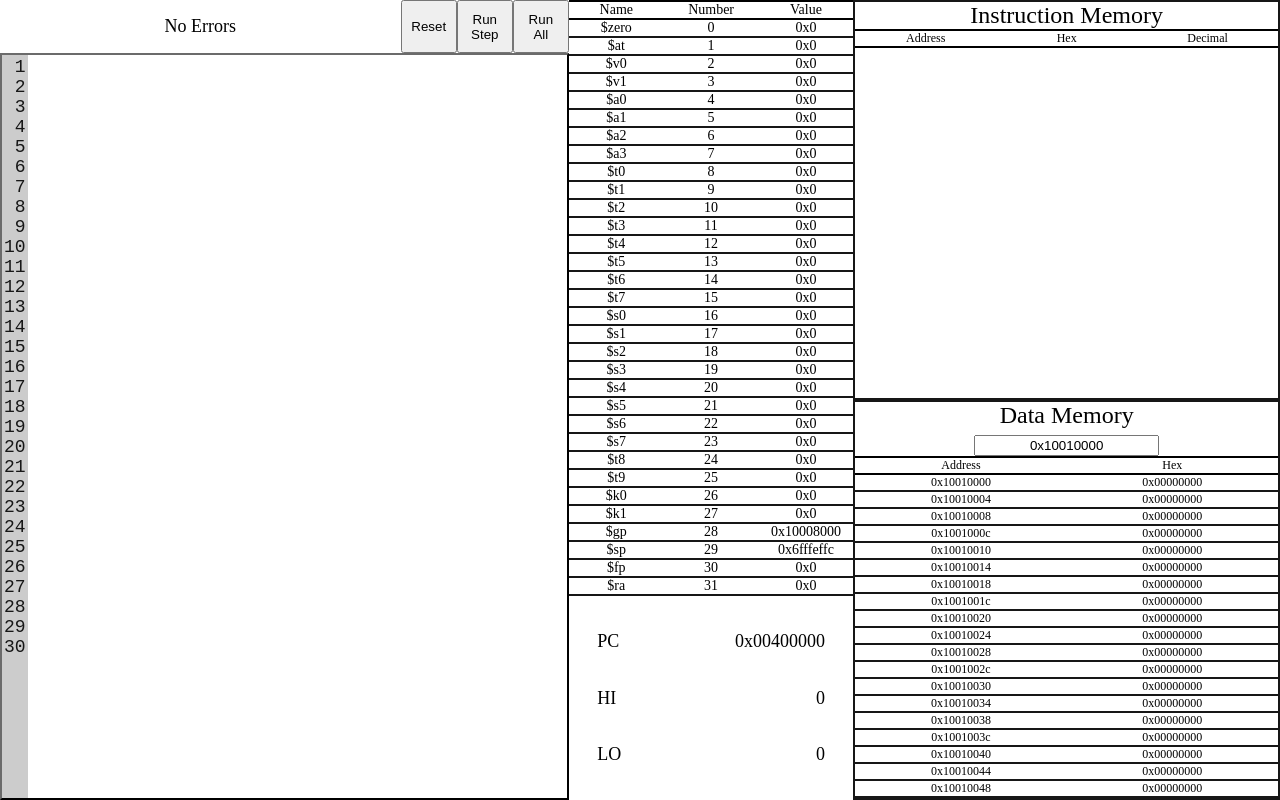
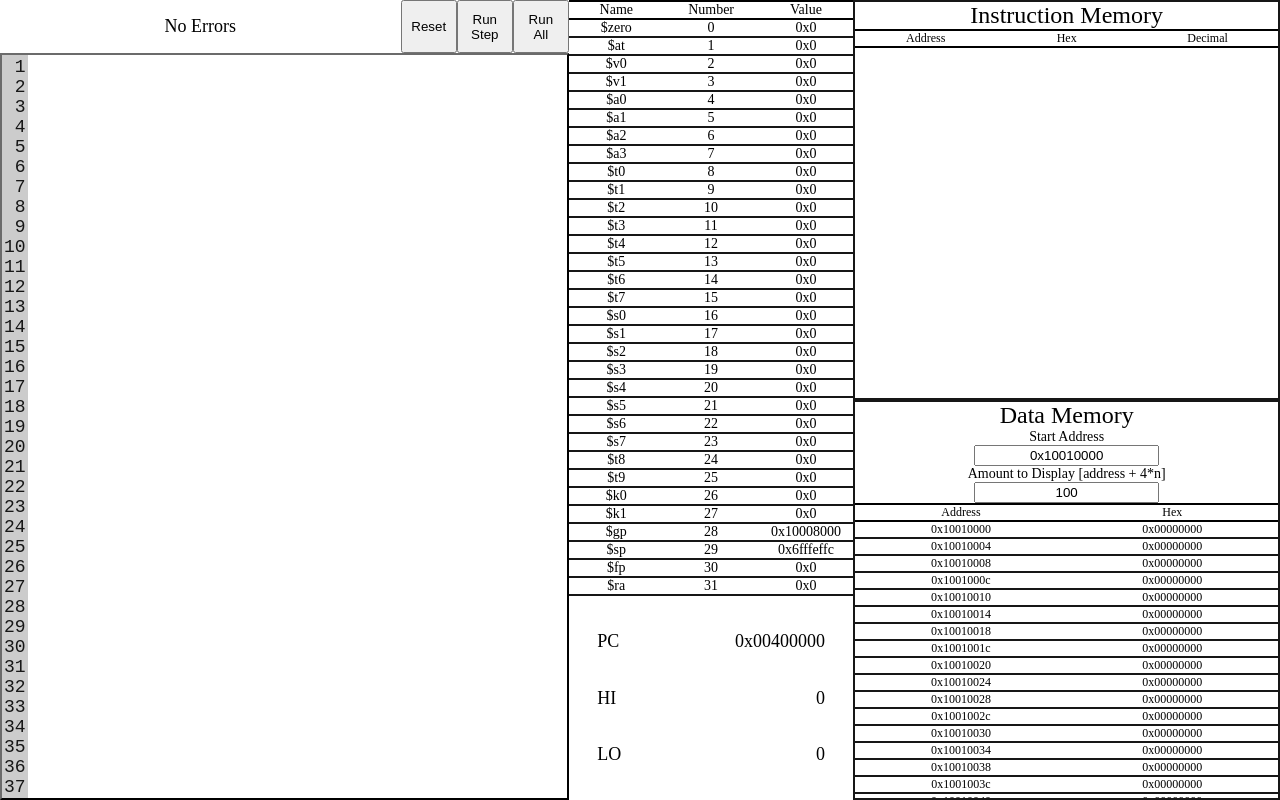
Before and after one commit to DorukSega/mips-interpreter, a plain HTML site: page index.html in a window 1280 px wide. Drawn offline with Linux system fonts and the light colour scheme.

Commit message:
visual changes

```diff
--- a/index.html
+++ b/index.html
@@ -49,9 +49,12 @@
                 </div>
             </div>
             <div class="inspace">
-                <div class="sect-label">
+                <div class="display-label">
                     <div>Data Memory</div>
-                    <input id="fromlines" type="text" value="0x10010000">
+                    <label for="fromlines" class="fromlines">Start Address</label>
+                    <input name="fromlines" id="fromlines" maxlength="10" type="text" value="0x10010000">
+                    <label for="fromlines" class="fromlines">Amount to Display [address + 4*n]</label>
+                    <input name="fromlines" id="tolines" maxlength="4" type="text" value="100">
                 </div>
                 <div id="data-mem">
                     <div class='head'><div>Address</div><div>Hex</div></div>
--- a/main.js
+++ b/main.js
@@ -201,11 +201,12 @@ let last_pc = 0;
 
 
 window.onload = function () {
-    document.getElementById("breset").onclick = breset_click
-    document.getElementById("bstep").onclick = bstep_click
-    document.getElementById("ball").onclick = ball_click
+    document.getElementById("breset").onclick    = breset_click
+    document.getElementById("bstep").onclick     = bstep_click
+    document.getElementById("ball").onclick      = ball_click
     document.getElementById("text-area").oninput = textarea_change
     document.getElementById('fromlines').oninput = load_data_memory
+    document.getElementById('tolines').oninput   = load_data_memory
     write_linenums()
     load_registers()
 }
@@ -260,10 +261,30 @@ function load_registers(){
 function load_data_memory(){
     const data_mem = document.getElementById("data-mem")
     data_mem.innerHTML = "<div class='head'><div>Address</div><div>Hex</div></div>";
-    let start = parseInt(document.getElementById('fromlines').value);
-    if (isNaN(start))
+    const fromlines = document.getElementById('fromlines')
+    const tolines = document.getElementById('tolines')
+    let start = parseInt(fromlines.value);
+    let upto = parseInt(tolines.value)
+    if (isNaN(start)){
         start = 0x10010000;
-    for(let i = start; i < start + (100*4); i+=4){
+        fromlines.value = `0x${0x10010000.toString(16)}`;
+    }
+    if (isNaN(upto) && tolines.value !== ""){
+        upto = 100;
+        tolines.value = 100;
+    }
+    if (tolines.value === "")
+        upto = 100;
+    if (upto <0) {
+        for(let i = start; i > start + (upto*4); i-=4){
+            let word = Memory.read_word(i)
+            if (word === undefined)
+                continue;
+            data_mem.innerHTML += `<div class='ops'><div id='d${i}'>0x${i.toString(16).padStart(8,'0')}</div><div>0x${word.toString(16).padStart(8,'0')}</div></div>`
+        }
+        return
+    }
+    for(let i = start; i < start + (upto*4); i+=4){
         let word = Memory.read_word(i)
         if (word === undefined)
             continue;
@@ -276,8 +297,8 @@ function show_error(err) {
     const el = document.getElementById("error")
     const bstep = document.getElementById("bstep")
     const ball = document.getElementById("ball")
-    if (err === undefined) {
-        el.textContent = "No Errors"
+    if (err === "No Errors" || err === "Program Finished") {
+        el.textContent = err
         el.classList.remove("ered")
         is_error = false
         bstep.disabled = false
@@ -293,7 +314,7 @@ function show_error(err) {
 
 function write_linenums() {
     const line_nums = document.getElementById("line-nums")
-    for (let i = 1; i <= 30; i++)
+    for (let i = 1; i <= 50; i++)
         line_nums.innerHTML += `<div id='ln${i}'>${i}</div>`;
 }
 
@@ -303,7 +324,7 @@ function textarea_change() {
     const input = parse_inner_html(text_area.childNodes).newValue
     const instruction_mem = document.getElementById("instruction-mem")
     let new_instructions = "<div class='head'><div>Address</div><div>Hex</div><div>Decimal</div></div>";
-    show_error()
+    show_error("No Errors")
     if (input === ""){
         instruction_mem.innerHTML = new_instructions;
         return
@@ -709,7 +730,7 @@ function run_interpreter(times) {
     program_finished = false
     for (let i = 0; i < times; i++) {
         if (PC > last_pc){
-            console.log("Program finished")
+            show_error("Program Finished")
             bstep.disabled = true
             ball.disabled = true
             program_finished = true
--- a/style.css
+++ b/style.css
@@ -187,6 +187,21 @@ body {
     color: #fff;
 }
 
-#fromlines{
+#fromlines,
+#tolines{
     text-align: center;
+    width: fit-content;
 }
+
+.fromlines{
+    font-size: 14px;
+}
+
+.display-label{
+    font-size: 24px;
+    text-align: center;
+    display: flex;
+    justify-content: center;
+    align-items: center;
+    flex-direction: column;
+}
```
